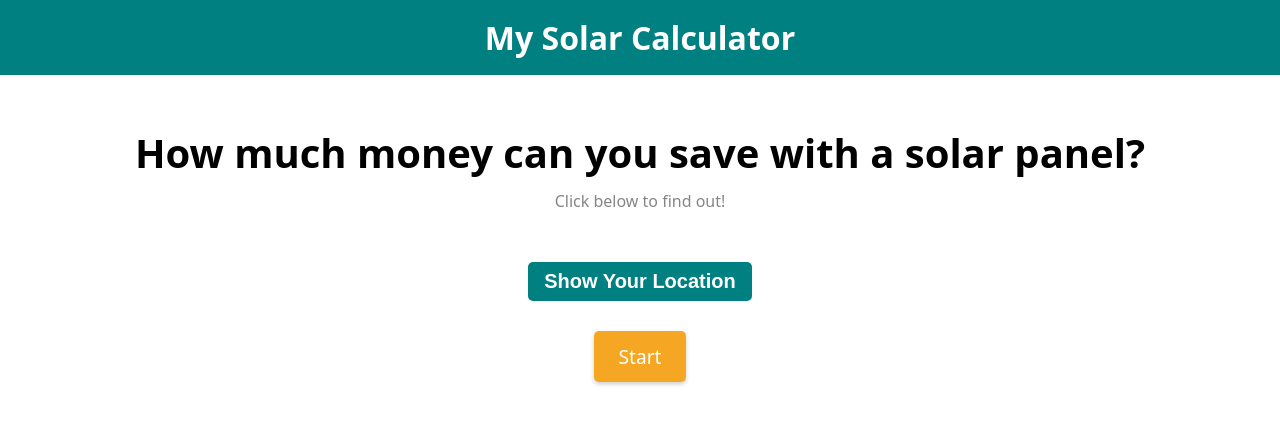
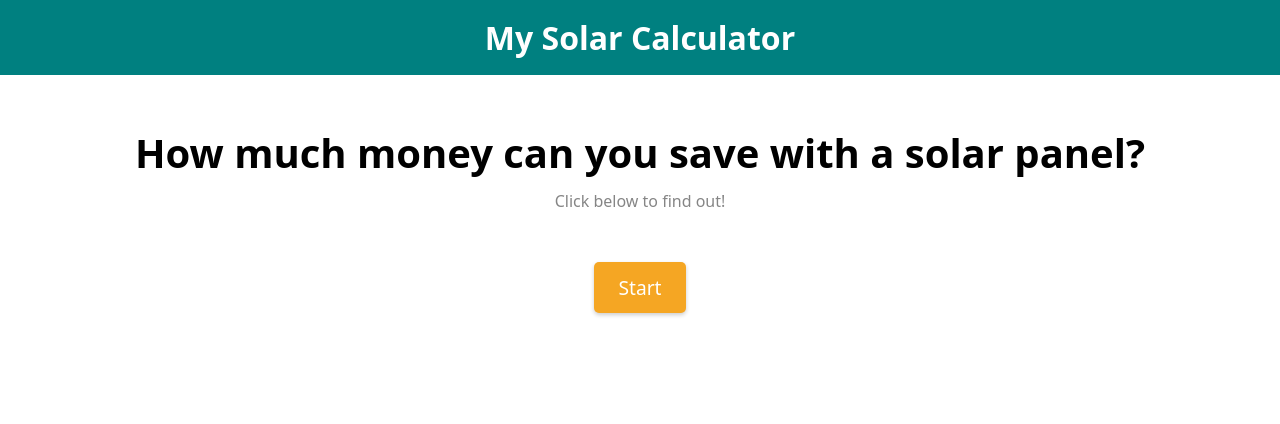
Before and after one commit to sirtobiwan/Solar-Calculator-Capstone-Project, a Next.js app: page / in a window 1280 px wide. Shown: the top 424 px of the page. Built offline with nearby package versions, Linux system fonts and the light colour scheme; no server answers.

Commit message:
update-changes

```diff
--- a/components/LandingPage/index.js
+++ /dev/null
@@ -1,103 +0,0 @@
-import Button from "@/components/Button";
-import Header from "@/components/Header";
-import styled from "styled-components";
-import { useEffect, useState } from "react";
-import axios from "axios";
-
-export default function LandingPage() {
-  const [currentLocation, setCurrentLocation] = useState({});
-  const [isLocationVisible, setIsLocationVisible] = useState(false);
-
-  useEffect(() => {
-    getLocation();
-  }, []);
-
-  // get Location from Api as json
-  const getLocation = async () => {
-    const location = await axios.get("https://ipapi.co/json");
-    setCurrentLocation(location.data);
-  };
-
-  const handleLocationClick = () => {
-    setIsLocationVisible((prevIsLocationVisible) => !prevIsLocationVisible);
-  };
-
-  return (
-    <>
-
-      <IntroContainer>
-        <IntroParagraph>How much money can you save with a solar panel?</IntroParagraph>
-        <IntroSubtext>Click below to find out!</IntroSubtext>
-      </IntroContainer>
-      <LocationContainer>
-        <LocationButton onClick={handleLocationClick}>
-          {isLocationVisible ? "Hide Your Location" : "Show Your Location"}
-        </LocationButton>
-        {isLocationVisible && currentLocation.city && (
-          <LocationText>Your Location: {currentLocation.city}</LocationText>
-        )}
-      </LocationContainer>
-
-    </>
-  );
-}
-
-const IntroContainer = styled.div`
-  display: flex;
-  flex-direction: column;
-  align-items: center;
-  margin: 50px 0;
-`;
-
-const IntroParagraph = styled.p`
-  font-size: 40px;
-  font-weight: bold;
-  text-align: center;
-  margin: 0;
-`;
-
-const IntroSubtext = styled.p`
-  font-size: 16px;
-  color: #777;
-  margin: 10px 0 0 0;
-  animation: pulse 2s infinite;
-  @keyframes pulse {
-    0% {
-      opacity: 1;
-    }
-    50% {
-      opacity: 0.5;
-    }
-    100% {
-      opacity: 1;
-    }
-  }
-`;
-
-const LocationContainer = styled.div`
-  display: flex;
-  flex-direction: column;
-  align-items: center;
-  margin-bottom: 30px;
-`;
-
-const LocationButton = styled.button`
-  background-color: #008080;
-  color: white;
-  border: none;
-  border-radius: 5px;
-  font-size: 20px;
-  font-weight: bold;
-  padding: 8px 16px;
-  cursor: pointer;
-  transition: all 0.3s ease;
-  &:hover {
-    background-color: #007a8c;
-  }
-`;
-
-const LocationText = styled.p`
-  font-size: 20px;
-  font-weight: bold;
-  margin: 0 0 8px 0;
-`;
--- a/components/Header/index.js
+++ b/components/Layout/index.js
@@ -1,6 +1,6 @@
 import styled from 'styled-components';
 
-export default function Header() {
+export default function Layout() {
   return (
     <StyledHeader>
       <h1>My Solar Calculator</h1>
--- a/pages/_app.js
+++ b/pages/_app.js
@@ -1,9 +1,11 @@
+import Layout from "@/components/Layout";
 import GlobalStyle from "../styles";
 
 export default function App({ Component, pageProps }) {
   return (
     <>
       <GlobalStyle />
+      <Layout/>
       <Component {...pageProps
       } />
     </>
--- a/pages/index.js
+++ b/pages/index.js
@@ -1,22 +1,53 @@
 import Button from "@/components/Button";
-import Header from "@/components/Header";
 import styled from "styled-components";
-import LandingPage from "@/components/LandingPage";
 
 export default function HomePage() {
-
-
   return (
     <>
-      <Header />
-      <LandingPage/>
+      <IntroContainer>
+        <IntroParagraph>
+          How much money can you save with a solar panel?
+        </IntroParagraph>
+        <IntroSubtext>Click below to find out!</IntroSubtext>
+      </IntroContainer>
       <ButtonContainer>
-        <Button href="/radiation" type="submit" text="Start" />
+        <Button href="/radiation" text="Start" />
       </ButtonContainer>
     </>
   );
 }
 
+const IntroContainer = styled.div`
+  display: flex;
+  flex-direction: column;
+  align-items: center;
+  margin: 50px 0;
+`;
+
+const IntroParagraph = styled.p`
+  font-size: 40px;
+  font-weight: bold;
+  text-align: center;
+  margin: 0;
+`;
+
+const IntroSubtext = styled.p`
+  font-size: 16px;
+  color: #777;
+  margin: 10px 0 0 0;
+  animation: pulse 2s infinite;
+  @keyframes pulse {
+    0% {
+      opacity: 1;
+    }
+    50% {
+      opacity: 0.5;
+    }
+    100% {
+      opacity: 1;
+    }
+  }
+`;
 
 const ButtonContainer = styled.div`
   display: flex;
```
Also changed, not shown: components/CardRadiation/index.js (+10 -18 lines), components/Location/index.js (added, +21 -0 lines), components/RadiationData/index.js (added, +23 -0 lines), pages/radiation.js (+2 -7 lines), pages/savings.js (+2 -5 lines).
